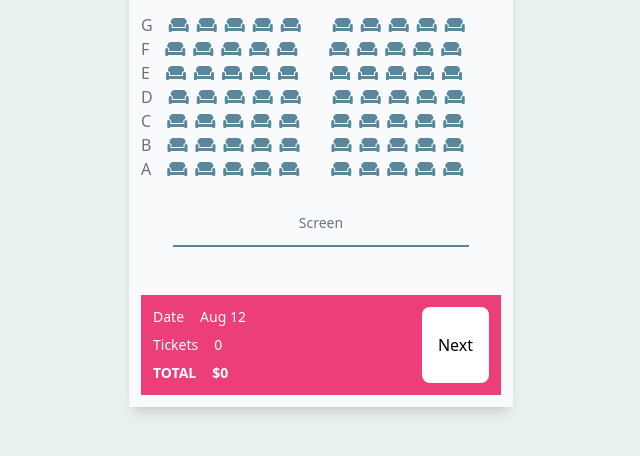
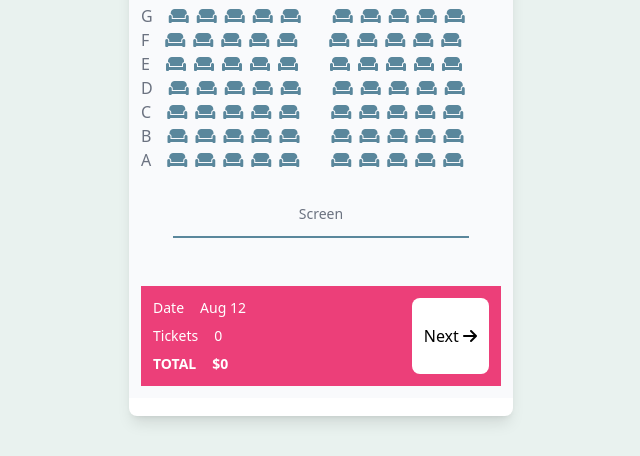
Before and after one commit to jayknayak/iCodeThisDaily, a plain HTML site: page 40.MovieTicket/index.html in a window 1280 px wide. Shown: the part 344-800 px from the top of the page, without its empty margins (319-959 px from the left). Drawn offline with nearby package versions, Linux system fonts and the light colour scheme.

Commit message:
icodeThis daily challenge.

```diff
--- a/40.MovieTicket/index.html
+++ b/40.MovieTicket/index.html
@@ -13,7 +13,7 @@
 
   <!-- Change code below this line -->
   <body class="bg-[#e9f2ef] flex justify-center items-center min-h-screen">
-    <div class="bg-white rounded-lg shadow-lg flex flex-col">
+    <div class="bg-white rounded-lg shadow-lg flex flex-col h-[90%]">
       <div
         class="bg-[url('https://m.media-amazon.com/images/M/MV5BNzRiMjg0MzUtNTQ1Mi00Y2Q5LWEwM2MtMzUwZDU5NmVjN2NkXkEyXkFqcGc@._V1_.jpg')] bg-cover relative text-white p-4 w-96 h-64 rounded-t-lg"
       >
@@ -67,8 +67,9 @@
               <span>$0</span>
             </div>
           </div>
-          <button class="bg-[#ffffff] text-black rounded-lg p-4">
+          <button class="bg-[#ffffff] text-black rounded-lg p-3">
             <span>Next</span>
+            <i class="fa-solid fa-arrow-right"></i>
           </button>
         </div>
       </div>
```
Also changed, not shown: 40.MovieTicket/movie_ticket.webp (added).
